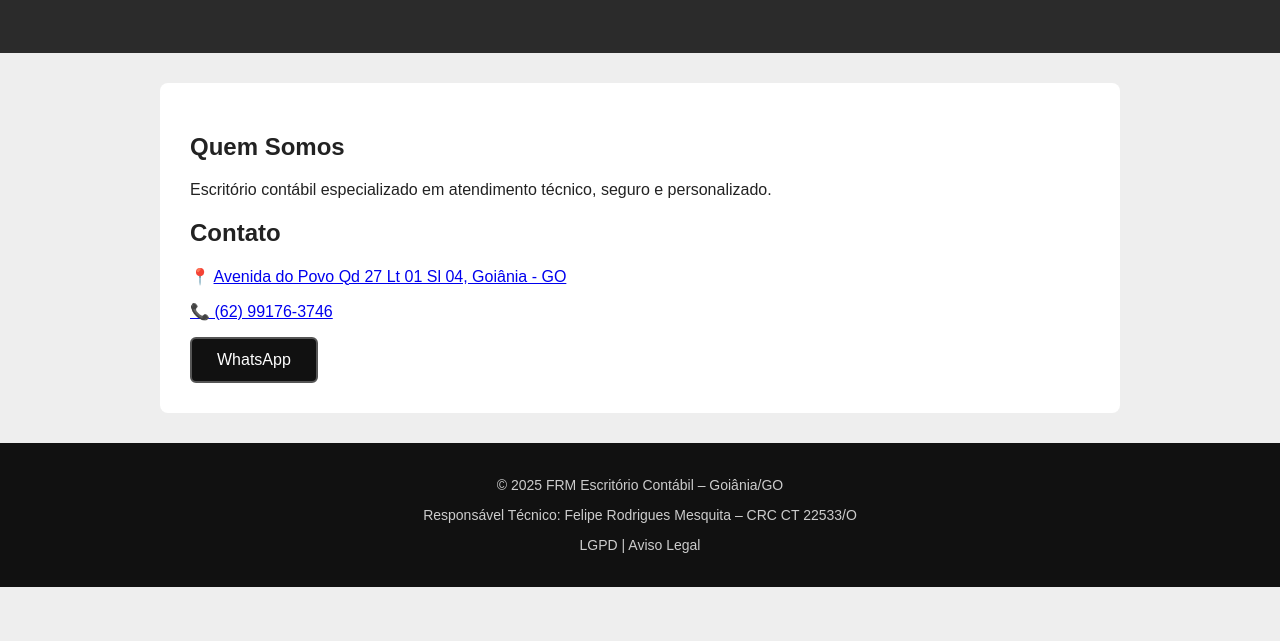
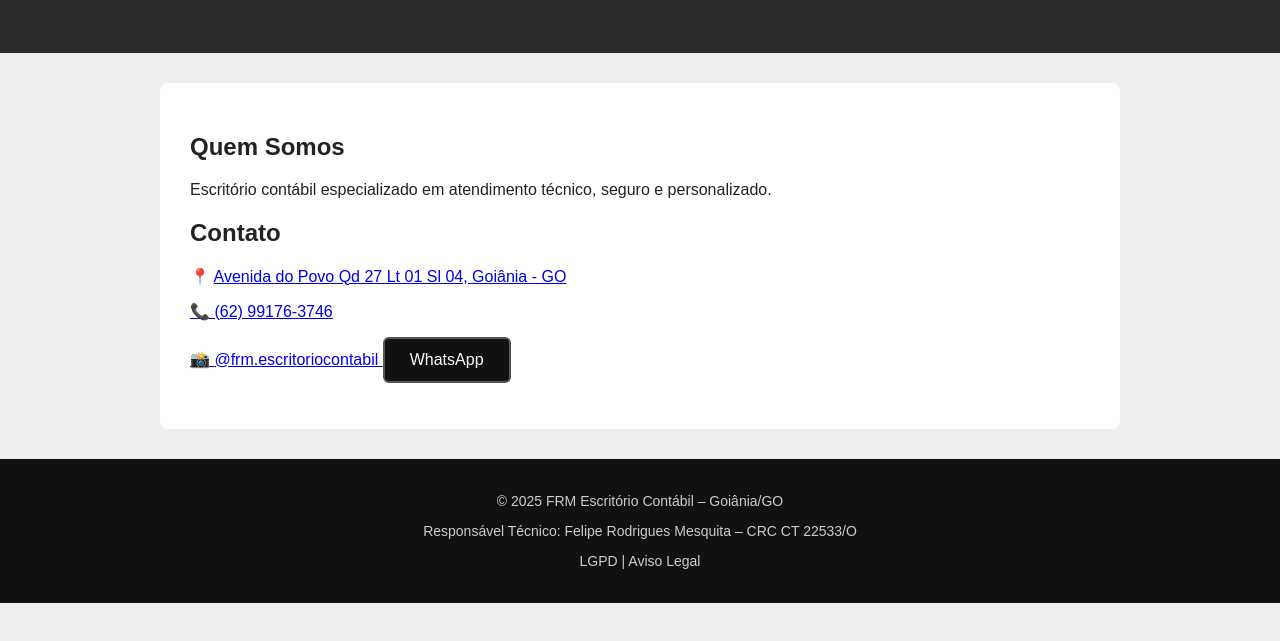
Before and after one commit to frmescritoriocontabil/frm-escritorio-contabil, a plain HTML site: page index.html in a window 1280 px wide. Shown: the part 141-782 px from the top of the page. Drawn offline with Linux system fonts and the light colour scheme.

Commit message:
Update index.html

```diff
--- a/index.html
+++ b/index.html
@@ -29,6 +29,10 @@ footer a{color:#ccc;text-decoration:none}
 target="_blank" rel="noopener">
 Avenida do Povo Qd 27 Lt 01 Sl 04, Goiânia - GO
 <p>📞 (62) 99176-3746</p>
+<p>📸
+<a href="https://www.instagram.com/frm.escritoriocontabil/"
+target="_blank" rel="noopener">
+@frm.escritoriocontabil
 <a class="btn" href="https://wa.me/5562991763746">WhatsApp</a>
 </section>
 <footer>
```
